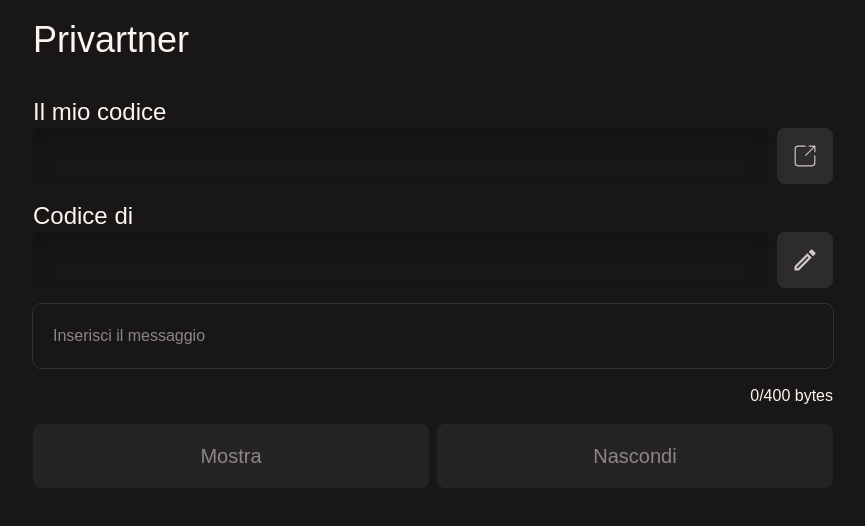
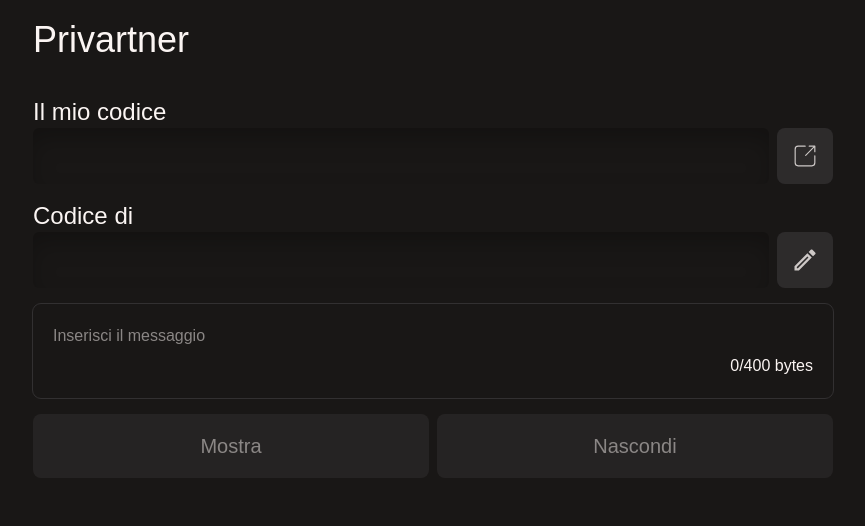
Before and after one commit to moreee-sa/Privartner, a React (Vite) app: page /#/contact/1 in a window 1280 px wide. Shown: the top 526 px of the page, without its empty margins (207-1072 px from the left). Built offline with nearby package versions, Linux system fonts and the light colour scheme.

Commit message:
Cambiato layout e funzionamento del textarea per inserire il messaggio

```diff
--- a/src/components/Contact/MessageInput.tsx
+++ b/src/components/Contact/MessageInput.tsx
@@ -1,4 +1,5 @@
 import { THEME } from "@/lib/constants";
+import { useState, useRef } from "react";
 
 interface MessageProps {
   maxBytes: boolean;
@@ -10,11 +11,22 @@
 
 function MessageInput({ maxBytes, placeholder, text, byteLength, handleMessageLength }: MessageProps) {
   const MAX_RSA_OAEP_BYTES = 400;
+  const textAreaRef = useRef<HTMLTextAreaElement>(null);
+  const [focused, setFocused] = useState(false);
+
+  function focusTextArea() {
+    textAreaRef.current?.focus();
+    setFocused(true);
+  }
 
   return (
-    <>
+    <div
+      className={`outline  rounded-lg ${focused ? "outline-[#969593]" : "outline-[#323031]"} transition-all p-5 w-full`}
+      onClick={focusTextArea}
+      onMouseLeave={() => setFocused(false)}
+    >
       <textarea
-        className="outline outline-[#323031] rounded-lg focus:outline-[#969593] transition-all p-5 w-full resize-none field-sizing-content"
+        className="outline-none transition-all w-full resize-none field-sizing-content"
         style={{
           color: maxBytes ? "#FF2C2C" : THEME.text,
           fontFamily: "'Nunito Sans Variable', sans-serif",
@@ -22,6 +34,7 @@
         placeholder={placeholder}
         value={text}
         onChange={(e) => handleMessageLength(e)}
+        ref={textAreaRef}
       />
       <div className="flex justify-end">
         <span
@@ -31,7 +44,7 @@
           {byteLength}/{MAX_RSA_OAEP_BYTES} bytes
         </span>
       </div>
-    </>
+    </div>
   )
 }
 
```
